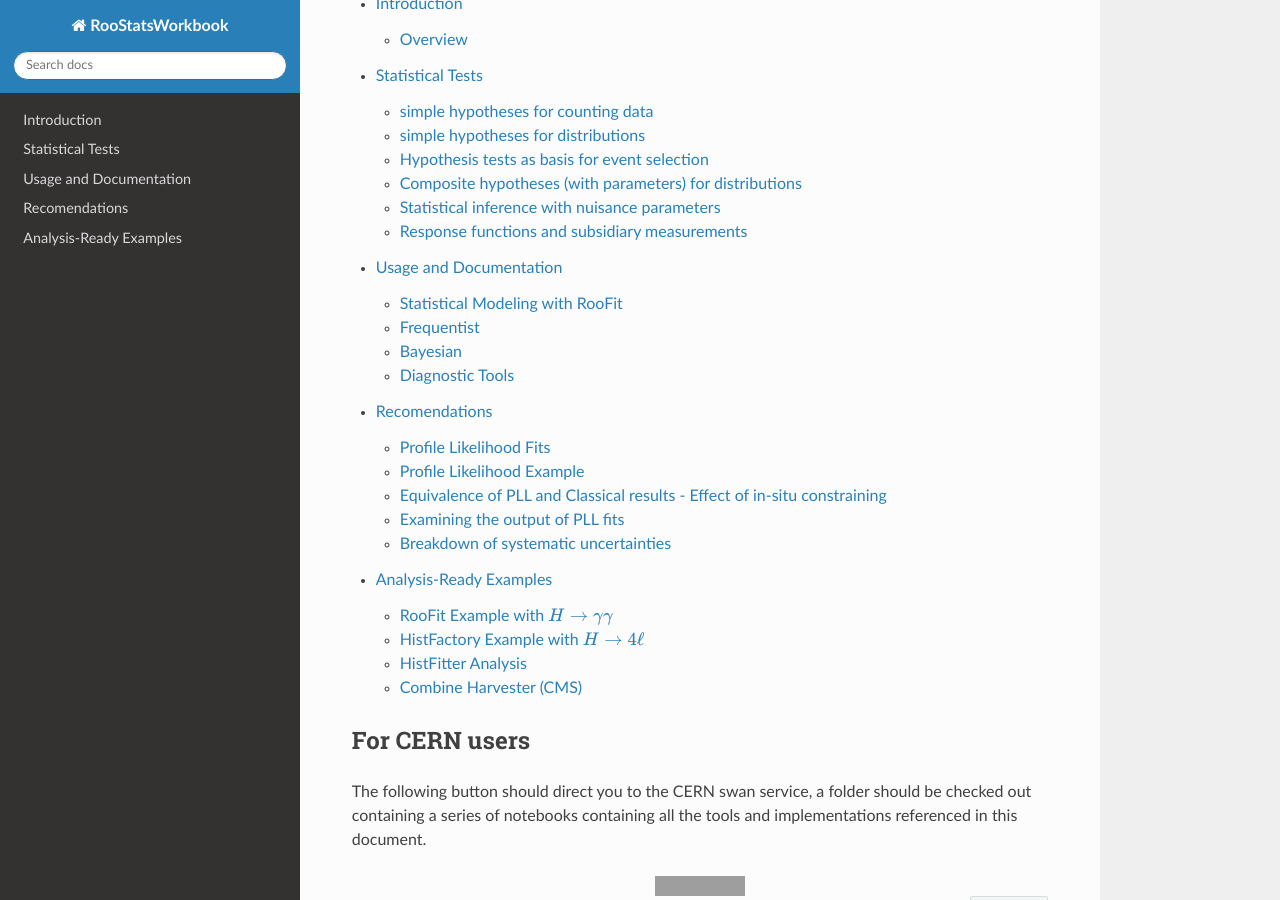
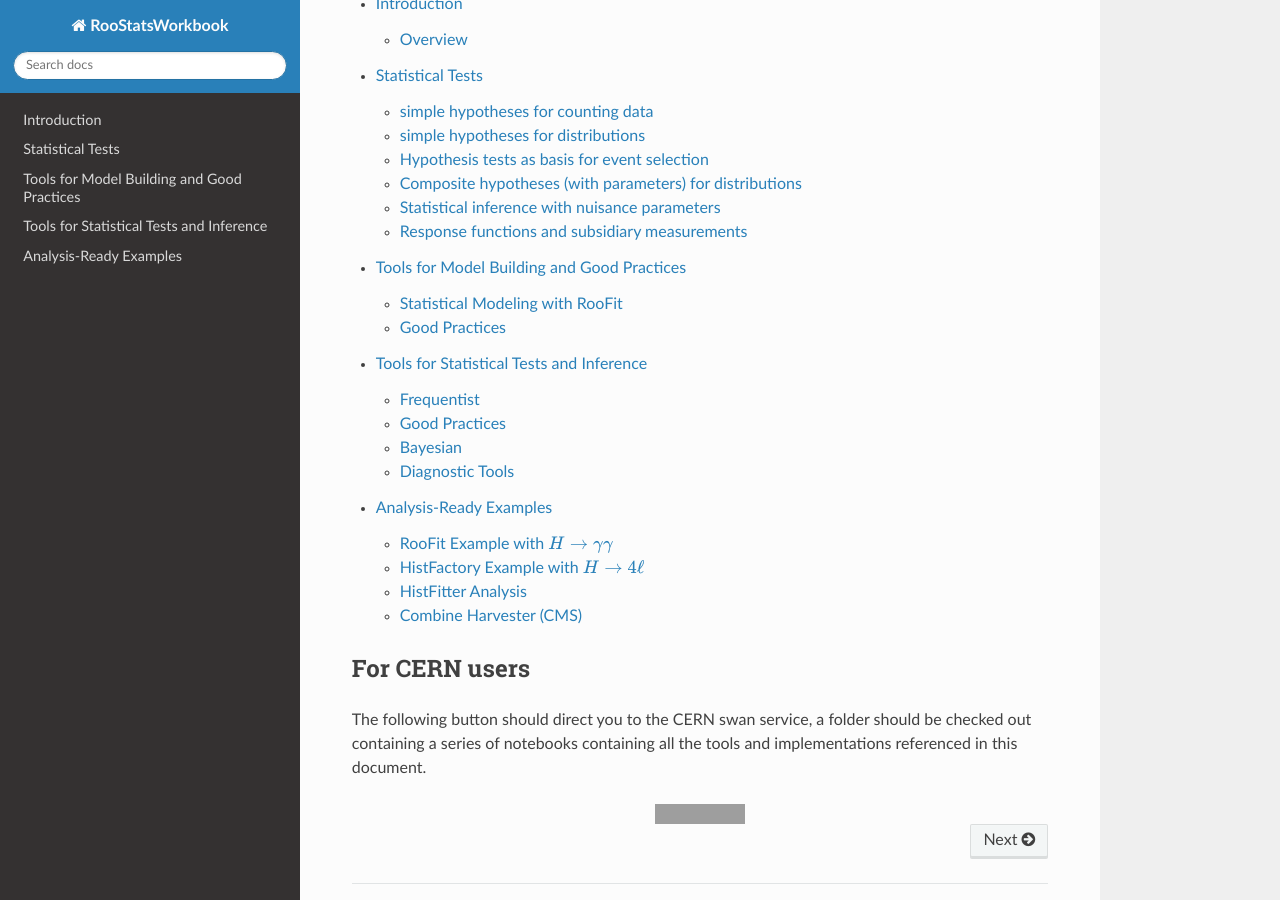
Before and after one commit to roofit-dev/RooStatsWorkbook, a Sphinx documentation site: the page built from docs/source/index.rst, in a window 1280 px wide and 900 px high, scrolled down 402 px. Built offline with Sphinx 7.4.7 and the Read the Docs theme 2.0.0, drawn with Linux system fonts in a browser that asks for light colours; part of the change alters nothing that is shown; grey boxes are pictures that could not be loaded.

```diff
--- a/docs/source/index.rst
+++ b/docs/source/index.rst
@@ -15,8 +15,8 @@ This is a demonstration of the ongoing effort to document and improve understand
 
    introduction
    statisticaltests
-   documentation
-   recommendations
+   modelbuilding
+   inferencetools
    examples
 
 For CERN users
--- /dev/null
+++ b/docs/source/inferencetools.rst
@@ -0,0 +1,27 @@
+*****************************************
+Tools for Statistical Tests and Inference
+*****************************************
+.. include:: docs-freq1.rst
+
+Good Practices
+==============
+
+Modeling systematics
+--------------------
+ - Uncerstanding constrained NPs - associated tool - ranking plots [ PLL, Exo, Slides ]
+
+Recommendations for measurements
+--------------------------------
+(as opposed to limits)
+
+.. include:: docs-bayes1.rst
+
+Bayesian misc
+-------------
+ - marginalisation tools etc, choice of prior, sampling techniques etc [ Kyles notes? ]
+
+Tables of systematics
+---------------------
+ - how to do this, conceptual issues with NP correlations between reported groups [ Exo, Slides, PLL ]
+
+.. include:: docs-diag.rst
--- /dev/null
+++ b/docs/source/modelbuilding.rst
@@ -0,0 +1,35 @@
+*******************************************
+Tools for Model Building and Good Practices
+*******************************************
+
+This section discusses the specific tools for recommended for common statistical tasks. In addition, the document identifies requirements that the tools need to meet regarding documentation, testing, deployment and other current short comings that will become goals/deliverables for the (ATLAS) statistics forum.
+
+.. include:: docs-roofit1.rst
+.. include:: docs-roofit3.rst
+
+Good Practices
+==============
+
+Good practices in model building
+--------------------------------
+- control and validation regions [ Exo ]
+
+Modeling systematics - Correlations
+-----------------------------------
+- Correlation modeling (prior and observed) [ Exo, Guide, some new material needed ]
+
+Modeling systematic uncertainties - shape vs rate
+-------------------------------------------------
+[ Exo, WV slides ]
+
+Modeling systematics - 2point discussion
+----------------------------------------
+[ Guide to PLL but needs updating ]
+
+Modeling systematcs - pruning and smoothing
+-------------------------------------------
+[ Exo ]
+
+Modeling systematics - DOF
+--------------------------
+how many DOFs does your conceptual systematic have? [ Guide to PLL ]
```
